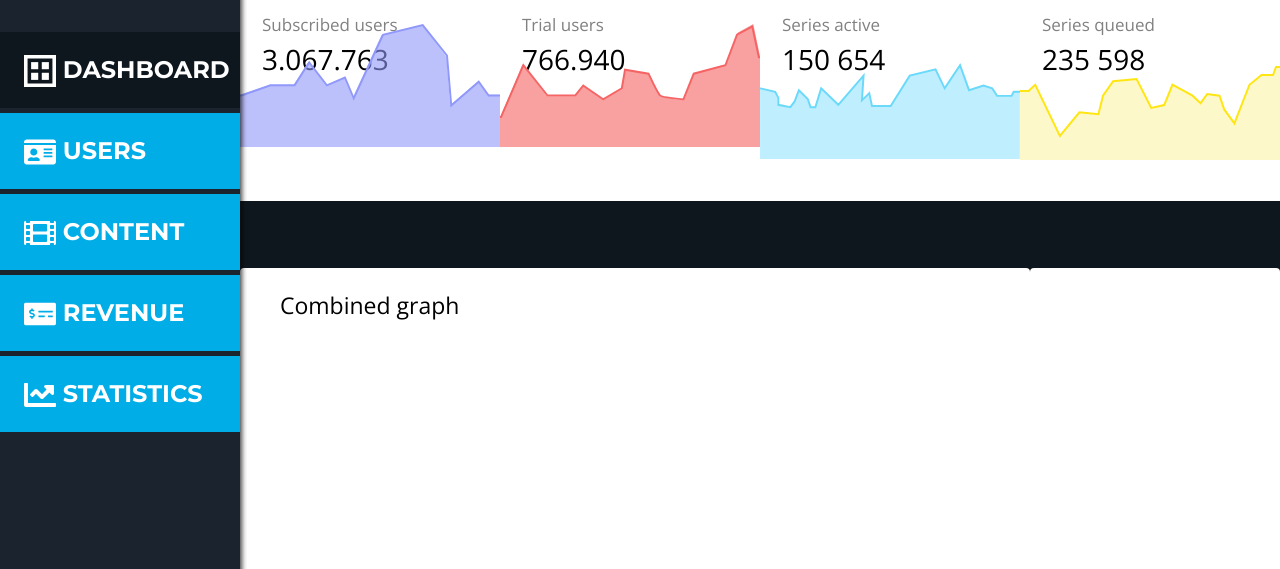
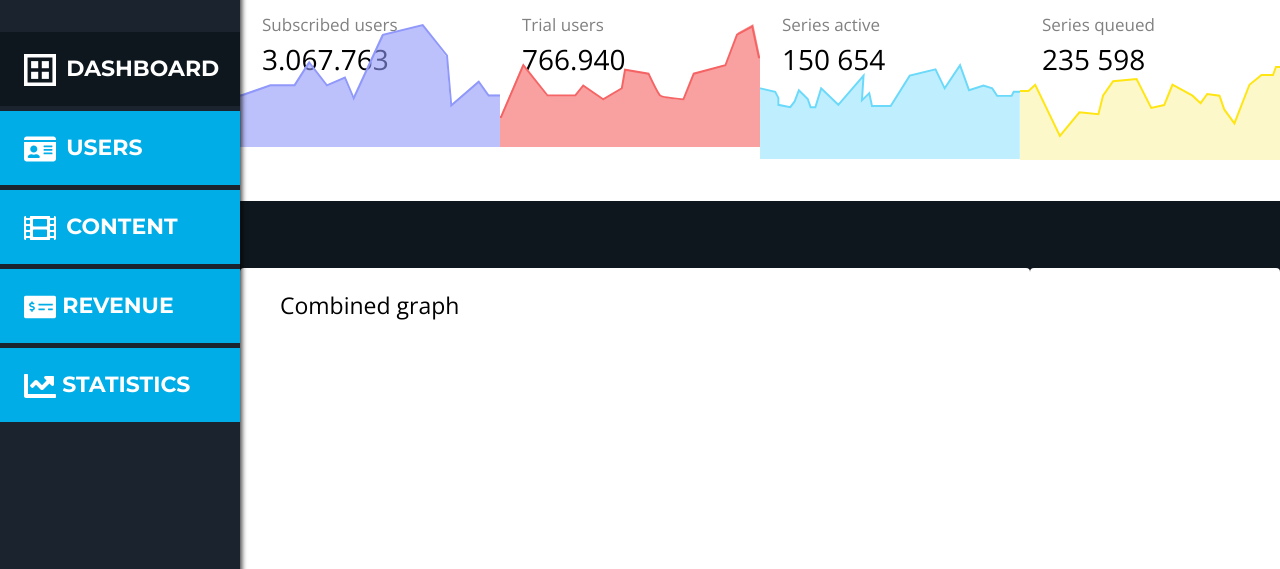
Before and after one commit to liamvandelangeryt1/Admin-Dashboard, a plain HTML site: page index.html in a window 1280 px wide. Shown: the part 194-763 px from the top of the page. Drawn offline with nearby package versions, Linux system fonts and the light colour scheme.

Commit message:
padding a in sidenav

```diff
--- a/css/_components.sidenav.scss
+++ b/css/_components.sidenav.scss
@@ -15,9 +15,12 @@
         padding-top:20px;
         padding-bottom: 20px;
         margin-top:5px;
-        font-size: 2.4rem;
+        font-size: 2.2rem;
         font-weight: $font-bold;
         color:white;
+    a{
+        padding-left: 0.4rem;
+    }
     &:hover{
         background-color: $color-bg;
     }
--- a/index.html
+++ b/index.html
@@ -104,7 +104,7 @@
         <div class="c-logo"><img class="img-fluid" src="img/logo/prime video.png"></div>
         <ul>
             <li id="active" class="">
-                <img src="img/icons/dashboard-solid.svg" class="c-icon img-fluid"><a>
+                <img src="img/icons/dashboard-solid.svg" class="c-icon img-fluid">
                     <a class="" href="index.html"> DASHBOARD</a>
 
             </li>
```
Also changed, not shown: css/screen.css, 1 other file.
